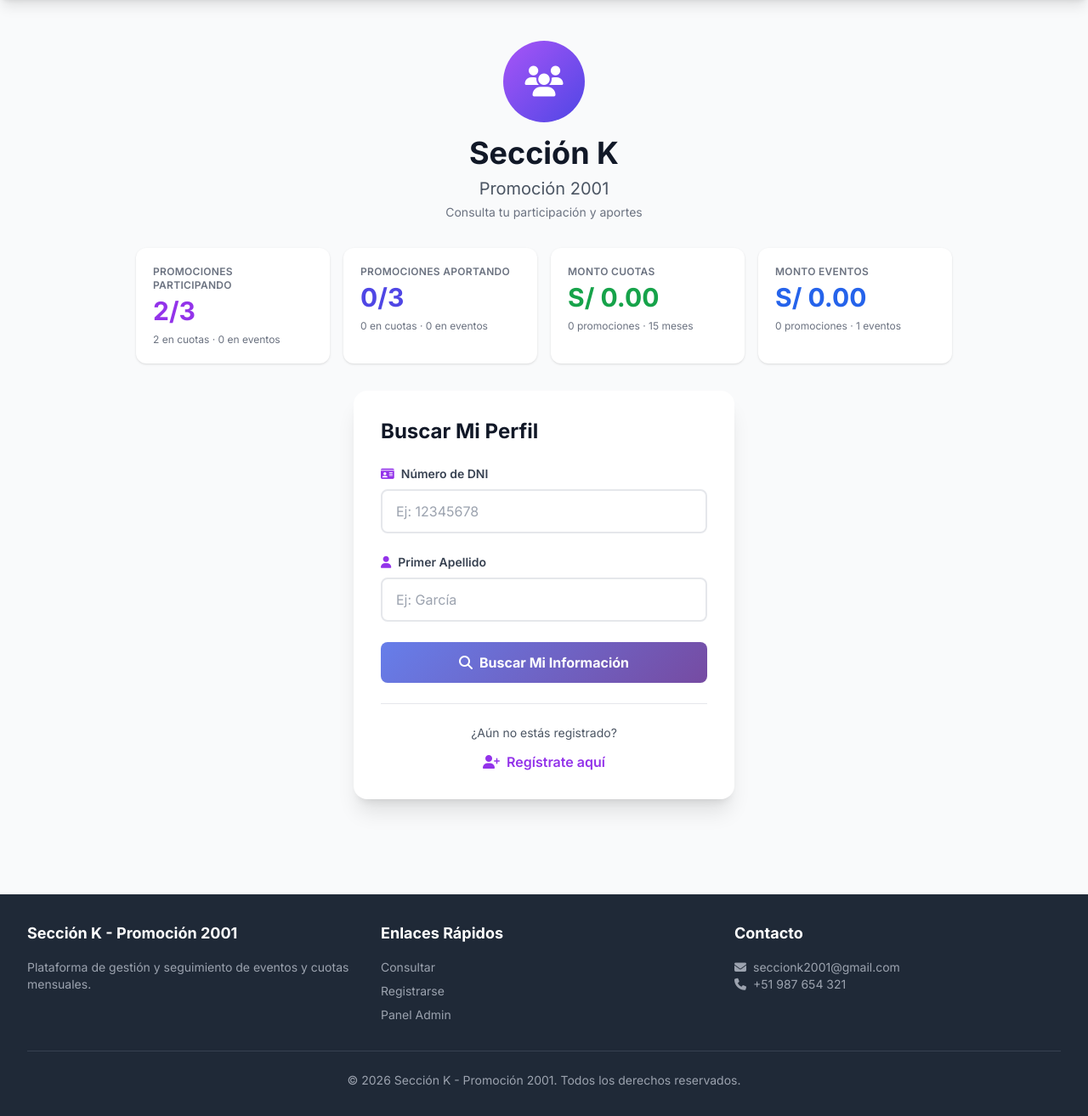
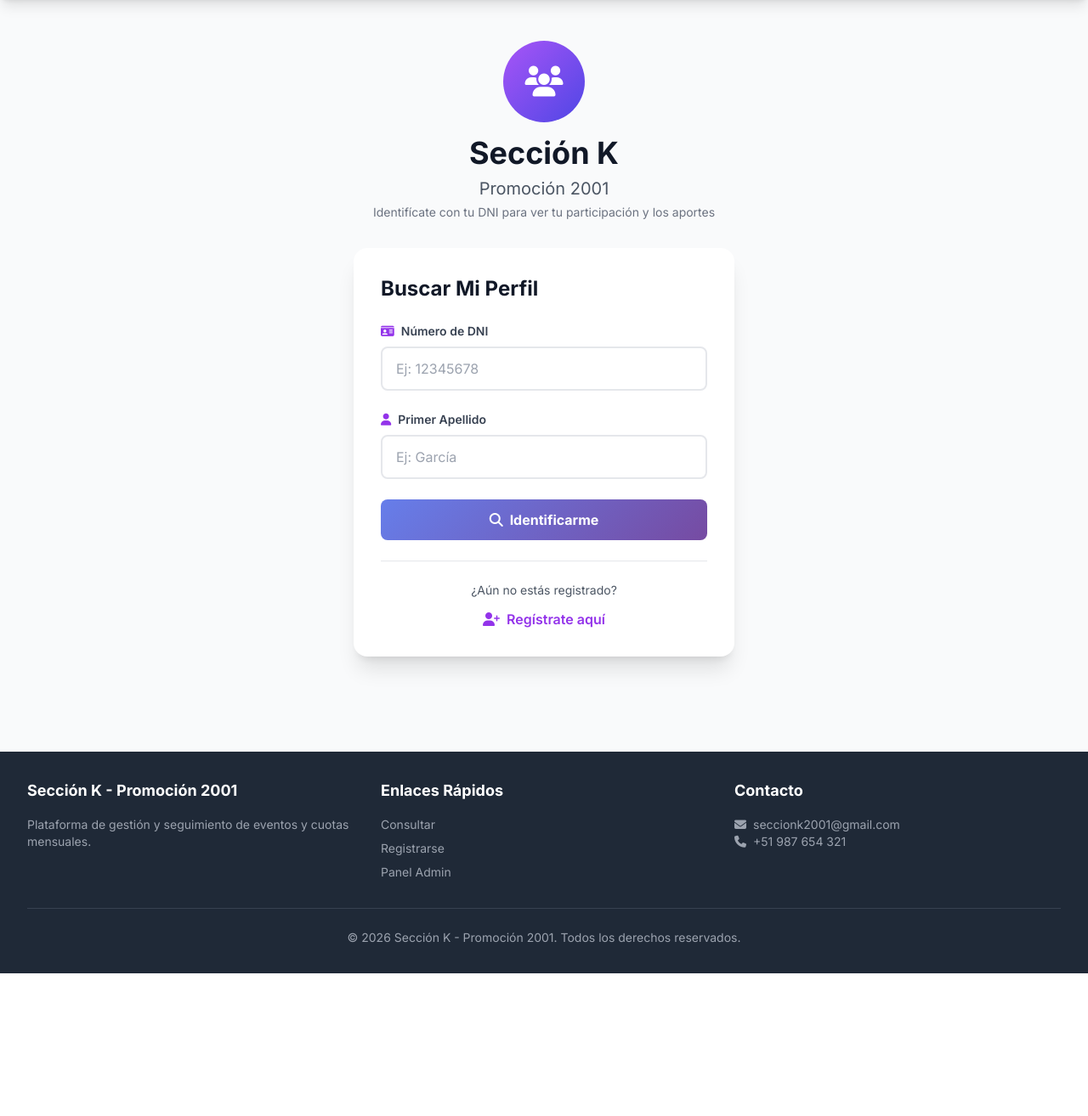
Before and after one commit to ingenioalex/VentaPOS, a Laravel app: page /seccionk in a window 1280 px wide. Shown: the part 64-1378 px from the top of the page at 85% size. After the commit the page ends 1210 px from the top, so only its background shows below. Run offline with Laravel 12, Linux system fonts and the light colour scheme; data comes from the database, SQL or seed files in the repository; data that the repository does not hold is empty; some libraries are stand-ins or nearby versions.

Commit message:
Mostrar el resumen de aportes solo después de identificarse con DNI
El inicio público queda solo con la búsqueda. Los montos de cuotas y eventos y las promociones que participan o aportan aparecen en el perfil cuando la persona se identifica. No se cambia la base de datos.

Co-authored-by: Yuri Alexander Vargas Lazo <ingeniovargas@gmail.com>

```diff
--- a/app/Http/Controllers/SeccionK/SeccionKPublicoController.php
+++ b/app/Http/Controllers/SeccionK/SeccionKPublicoController.php
@@ -15,9 +15,7 @@ class SeccionKPublicoController extends Controller
 {
     public function index()
     {
-        $stats = SeccionKEstadisticas::comunidad();
-
-        return view('seccionk.index', compact('stats'));
+        return view('seccionk.index');
     }
 
     public function buscar(Request $request)
@@ -36,6 +34,8 @@ class SeccionKPublicoController extends Controller
             return back()->withErrors(['busqueda' => 'No se encontró ninguna promoción con esos datos.']);
         }
 
+        $this->recordarIdentidad($promocion);
+
         return redirect()->route('seccionk.perfil', $promocion->id);
     }
 
@@ -44,6 +44,14 @@ class SeccionKPublicoController extends Controller
         $promocion = SeccionKPromocion::activos()
             ->with(['participaciones.evento'])
             ->findOrFail($id);
+
+        if (! $this->estaIdentificado($promocion)) {
+            return redirect()
+                ->route('seccionk.index')
+                ->withErrors(['busqueda' => 'Identifícate con tu DNI y apellido para ver tu información.']);
+        }
+
+        $stats = SeccionKEstadisticas::comunidad();
 
         // Cuotas mensuales ordenadas por fecha
         $cuotasMensuales = SeccionKEvento::cuotasMensuales()
@@ -99,7 +107,8 @@ class SeccionKPublicoController extends Controller
             'totalCuotas',
             'cuotasPagadas',
             'totalAportadoCuotas',
-            'totalAportadoEventos'
+            'totalAportadoEventos',
+            'stats'
         ));
     }
 
@@ -122,6 +131,7 @@ class SeccionKPublicoController extends Controller
         ]);
 
         $promocion = SeccionKPromocion::create($request->all());
+        $this->recordarIdentidad($promocion);
 
         return redirect()->route('seccionk.perfil', $promocion->id)
             ->with('success', '¡Registro exitoso! Bienvenido a la Sección K - Promoción 2001.');
@@ -130,6 +140,12 @@ class SeccionKPublicoController extends Controller
     public function guardarComentarioCuota(Request $request, $id, $eventoId)
     {
         $promocion = SeccionKPromocion::where('activo', true)->findOrFail($id);
+
+        if (! $this->estaIdentificado($promocion)) {
+            return redirect()
+                ->route('seccionk.index')
+                ->withErrors(['busqueda' => 'Identifícate con tu DNI y apellido para ver tu información.']);
+        }
 
         $evento = SeccionKEvento::cuotasMensuales()
             ->activos()
@@ -181,4 +197,18 @@ class SeccionKPublicoController extends Controller
             ->with('success', 'Comentario guardado en la cuota de '.$evento->mes_cuota.'.')
             ->withFragment('cuota-'.$evento->id);
     }
+
+    private function recordarIdentidad(SeccionKPromocion $promocion): void
+    {
+        session(['seccionk_identificado' => $promocion->id]);
+    }
+
+    private function estaIdentificado(SeccionKPromocion $promocion): bool
+    {
+        if (auth('seccionk')->check()) {
+            return true;
+        }
+
+        return (int) session('seccionk_identificado') === (int) $promocion->id;
+    }
 }
--- a/resources/views/seccionk/index.blade.php
+++ b/resources/views/seccionk/index.blade.php
@@ -3,40 +3,17 @@
 @section('title', 'Consultar - Sección K Promoción 2001')
 
 @section('content')
-<div class="max-w-5xl mx-auto py-8 sm:py-12 px-3 sm:px-6 lg:px-8">
-    <div class="text-center mb-8">
-        <div class="mx-auto w-16 h-16 sm:w-24 sm:h-24 bg-gradient-to-br from-purple-500 to-indigo-600 rounded-full flex items-center justify-center mb-4">
-            <i class="fas fa-users text-white text-2xl sm:text-4xl"></i>
+<div class="min-h-[70vh] flex items-center justify-center py-8 sm:py-12 px-3 sm:px-6 lg:px-8">
+    <div class="max-w-md w-full">
+        <div class="text-center mb-6 sm:mb-8">
+            <div class="mx-auto w-16 h-16 sm:w-24 sm:h-24 bg-gradient-to-br from-purple-500 to-indigo-600 rounded-full flex items-center justify-center mb-4">
+                <i class="fas fa-users text-white text-2xl sm:text-4xl"></i>
+            </div>
+            <h1 class="text-3xl sm:text-4xl font-bold text-gray-900 mb-2">Sección K</h1>
+            <p class="text-lg sm:text-xl text-gray-600 mb-1">Promoción 2001</p>
+            <p class="text-sm text-gray-500">Identifícate con tu DNI para ver tu participación y los aportes</p>
         </div>
-        <h1 class="text-3xl sm:text-4xl font-bold text-gray-900 mb-2">Sección K</h1>
-        <p class="text-lg sm:text-xl text-gray-600 mb-1">Promoción 2001</p>
-        <p class="text-sm text-gray-500">Consulta tu participación y aportes</p>
-    </div>
 
-    <div class="grid grid-cols-1 sm:grid-cols-2 lg:grid-cols-4 gap-4 mb-8">
-        <div class="bg-white rounded-xl shadow p-5">
-            <p class="text-xs uppercase tracking-wide text-gray-500 font-semibold">Promociones participando</p>
-            <p class="text-3xl font-bold text-purple-600 mt-1">{{ $stats['participando'] }}/{{ $stats['total_promociones'] }}</p>
-            <p class="text-xs text-gray-500 mt-2">{{ $stats['participando_cuotas'] }} en cuotas · {{ $stats['participando_eventos'] }} en eventos</p>
-        </div>
-        <div class="bg-white rounded-xl shadow p-5">
-            <p class="text-xs uppercase tracking-wide text-gray-500 font-semibold">Promociones aportando</p>
-            <p class="text-3xl font-bold text-indigo-600 mt-1">{{ $stats['aportando'] }}/{{ $stats['total_promociones'] }}</p>
-            <p class="text-xs text-gray-500 mt-2">{{ $stats['aportando_cuotas'] }} en cuotas · {{ $stats['aportando_eventos'] }} en eventos</p>
-        </div>
-        <div class="bg-white rounded-xl shadow p-5">
-            <p class="text-xs uppercase tracking-wide text-gray-500 font-semibold">Monto cuotas</p>
-            <p class="text-3xl font-bold text-green-600 mt-1">S/ {{ number_format($stats['monto_cuotas'], 2) }}</p>
-            <p class="text-xs text-gray-500 mt-2">{{ $stats['aportando_cuotas'] }} promociones · {{ $stats['total_cuotas'] }} meses</p>
-        </div>
-        <div class="bg-white rounded-xl shadow p-5">
-            <p class="text-xs uppercase tracking-wide text-gray-500 font-semibold">Monto eventos</p>
-            <p class="text-3xl font-bold text-blue-600 mt-1">S/ {{ number_format($stats['monto_eventos'], 2) }}</p>
-            <p class="text-xs text-gray-500 mt-2">{{ $stats['aportando_eventos'] }} promociones · {{ $stats['total_eventos'] }} eventos</p>
-        </div>
-    </div>
-
-    <div class="max-w-md mx-auto">
         <div class="bg-white rounded-2xl shadow-xl p-5 sm:p-8">
             <h2 class="text-xl sm:text-2xl font-bold text-gray-900 mb-6">Buscar Mi Perfil</h2>
 
@@ -94,7 +71,7 @@
                     class="w-full gradient-bg text-white font-bold py-3 px-6 rounded-lg hover:opacity-90 transition flex items-center justify-center"
                 >
                     <i class="fas fa-search mr-2"></i>
-                    Buscar Mi Información
+                    Identificarme
                 </button>
             </form>
 
--- a/resources/views/seccionk/perfil.blade.php
+++ b/resources/views/seccionk/perfil.blade.php
@@ -47,7 +47,11 @@
         </div>
     </div>
 
+    <h2 class="text-lg sm:text-xl font-bold text-gray-900 mb-3">Resumen de la Sección K</h2>
+    @include('seccionk.partials.resumen-comunidad', ['stats' => $stats])
+
     <!-- Statistics -->
+    <h2 class="text-lg sm:text-xl font-bold text-gray-900 mb-3">Tu participación</h2>
     <div class="grid grid-cols-1 md:grid-cols-4 gap-6 mb-8">
         <div class="bg-white rounded-xl shadow-lg p-6 card-hover">
             <div class="flex items-center justify-between">
```
Also changed, not shown: resources/views/seccionk/partials/resumen-comunidad.blade.php (added, +22 -0 lines), tests/Feature/SeccionKEstadisticasEventosTest.php (+33 -3 lines).
